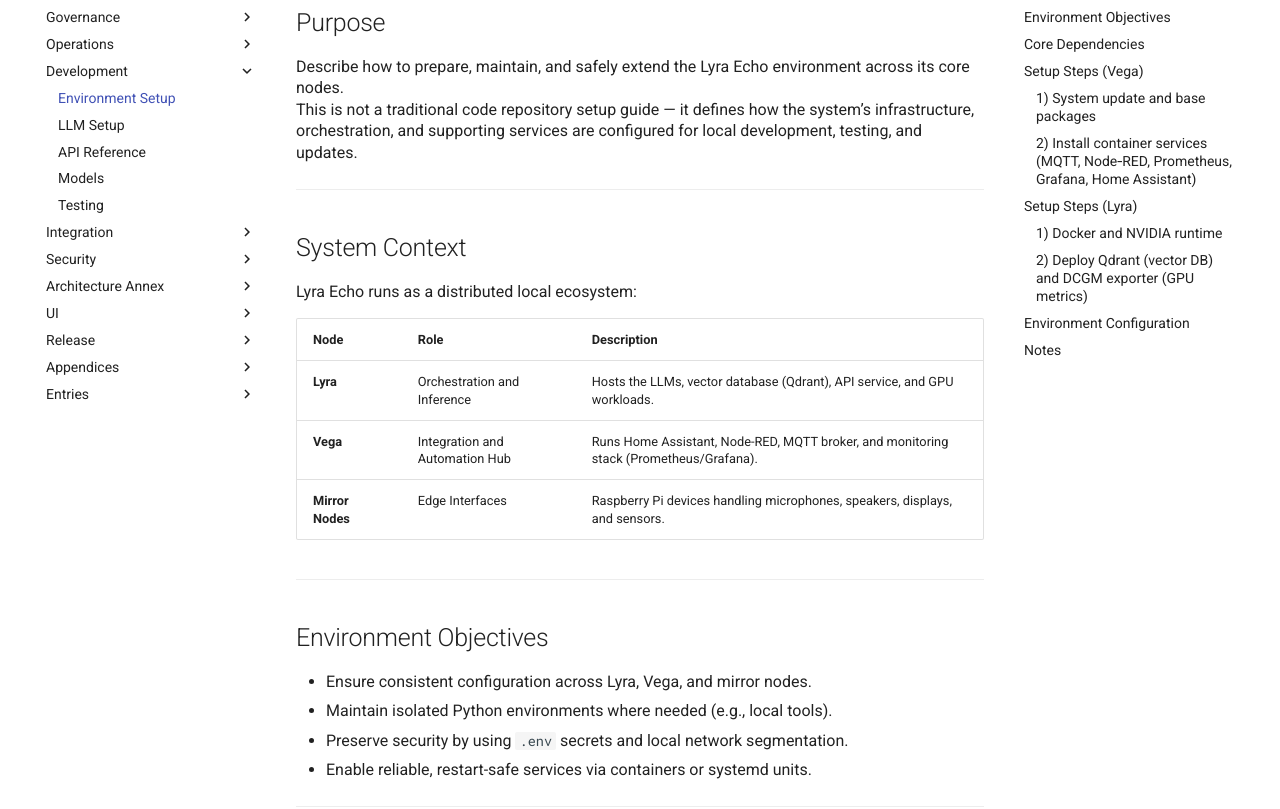
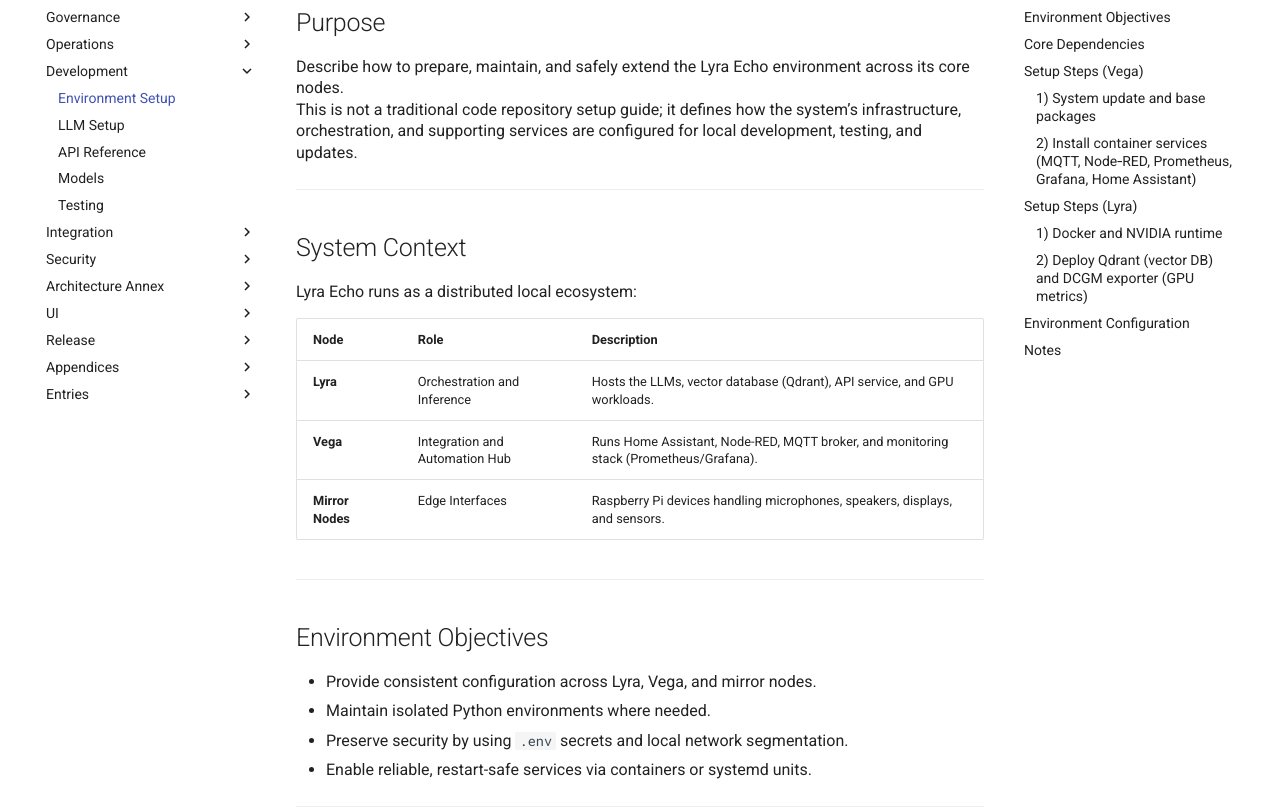
Before and after one commit to austin-206/lyra-echo, an MkDocs documentation site: the page built from docs/docs/dev/setup.md, in a window 1280 px wide and 1400 px high. Shown: the part 175-984 px from the top of the window. Built offline with MkDocs 1.6.1 and Material for MkDocs 9.7.7, drawn with Linux system fonts in a browser that asks for light colours.

Commit message:
Update setup.md

```diff
--- a/docs/docs/dev/setup.md
+++ b/docs/docs/dev/setup.md
@@ -2,7 +2,7 @@
 
 ## Purpose
 Describe how to prepare, maintain, and safely extend the Lyra Echo environment across its core nodes.
-This is not a traditional code repository setup guide — it defines how the system’s infrastructure, orchestration, and supporting services are configured for local development, testing, and updates.
+This is not a traditional code repository setup guide; it defines how the system’s infrastructure, orchestration, and supporting services are configured for local development, testing, and updates.
 
 ---
 
@@ -18,8 +18,8 @@
 ---
 
 ## Environment Objectives
-- Ensure consistent configuration across Lyra, Vega, and mirror nodes.
-- Maintain isolated Python environments where needed (e.g., local tools).
+- Provide consistent configuration across Lyra, Vega, and mirror nodes.
+- Maintain isolated Python environments where needed.
 - Preserve security by using `.env` secrets and local network segmentation.
 - Enable reliable, restart-safe services via containers or systemd units.
 
```
